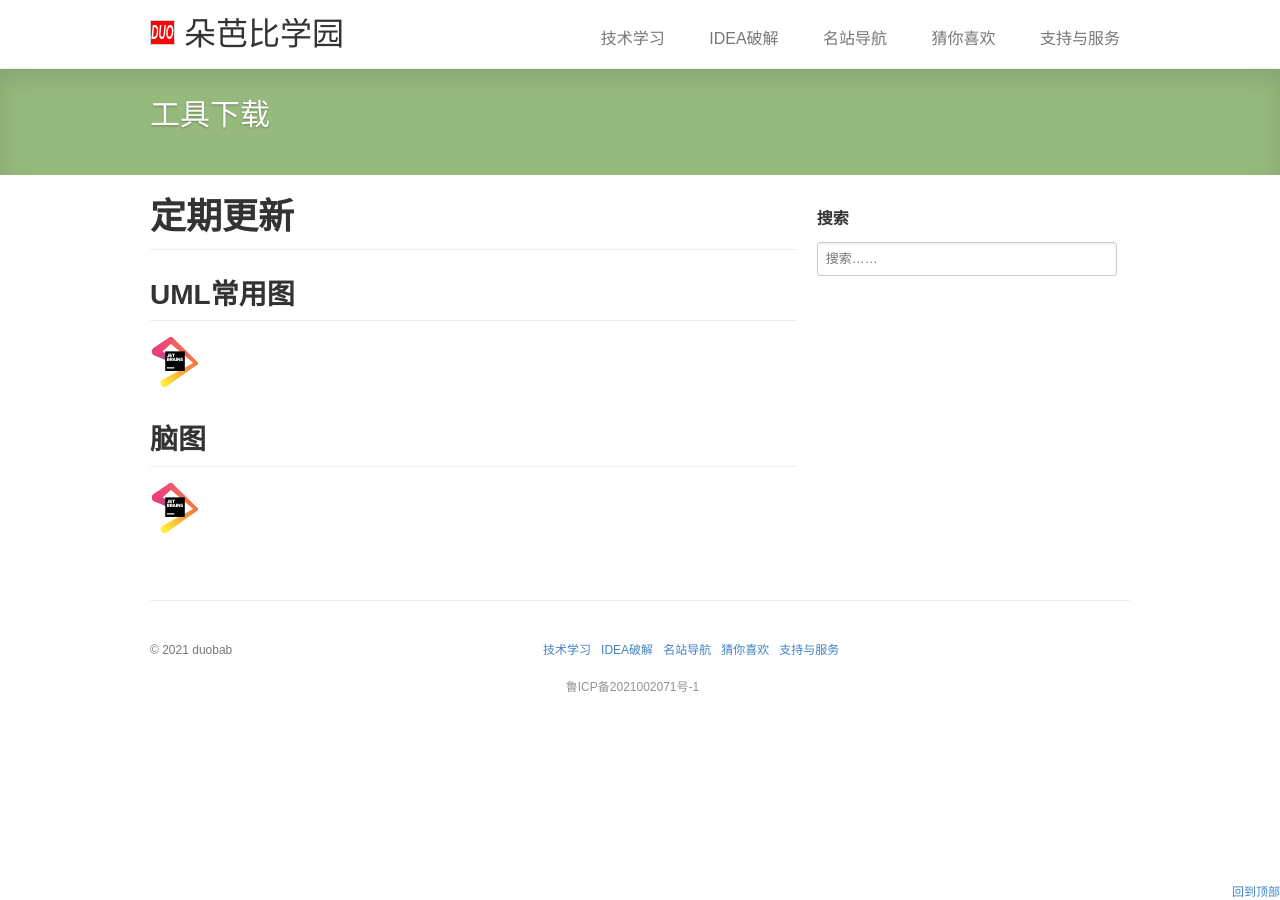
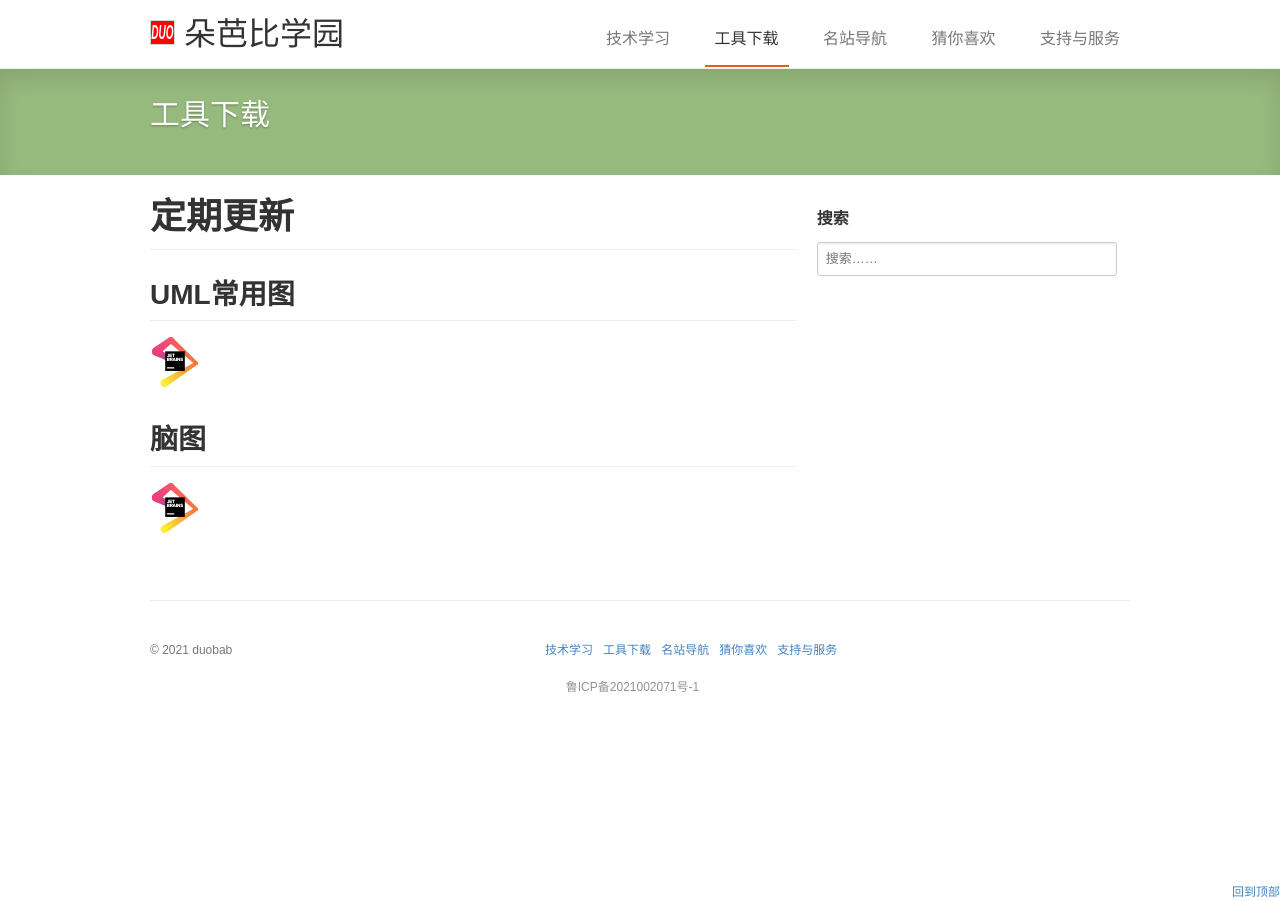
Before and after one commit to duobab/duobab.github.io, a Jekyll site: the page built from pages/idea.md, in a window 1280 px wide. Built offline with Jekyll 4.4.1, drawn with Linux system fonts in a browser that asks for light colours; comment, search, counter and statistics services are not loaded; a style sheet for code colours, icons or effects is not loaded.

Commit message:
Update _config.yml

```diff
--- a/_config.yml
+++ b/_config.yml
@@ -66,7 +66,7 @@ navs:
 
   -
     href: /idea/
-    label: IDEA破解
+    label: 工具下载
 
   #-
   #  href: /other/
```
